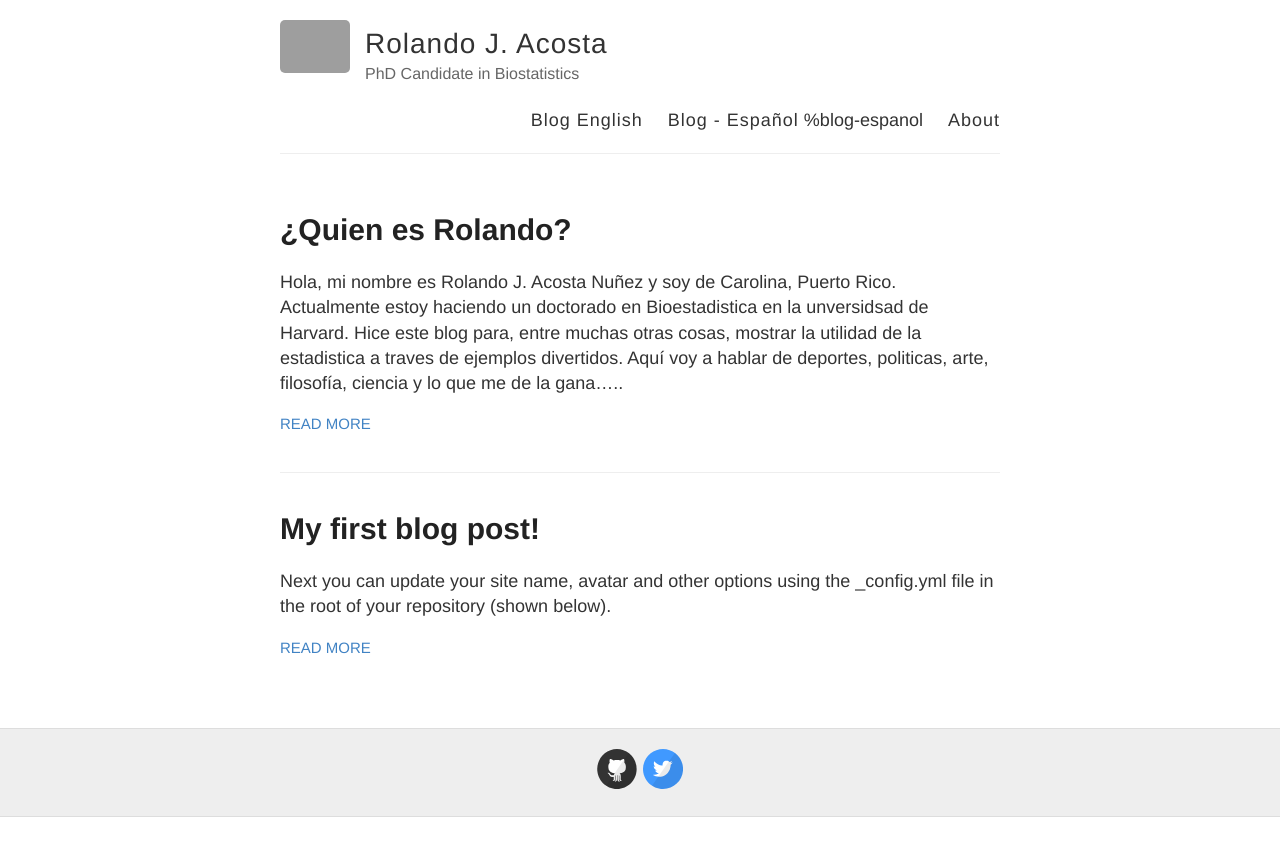
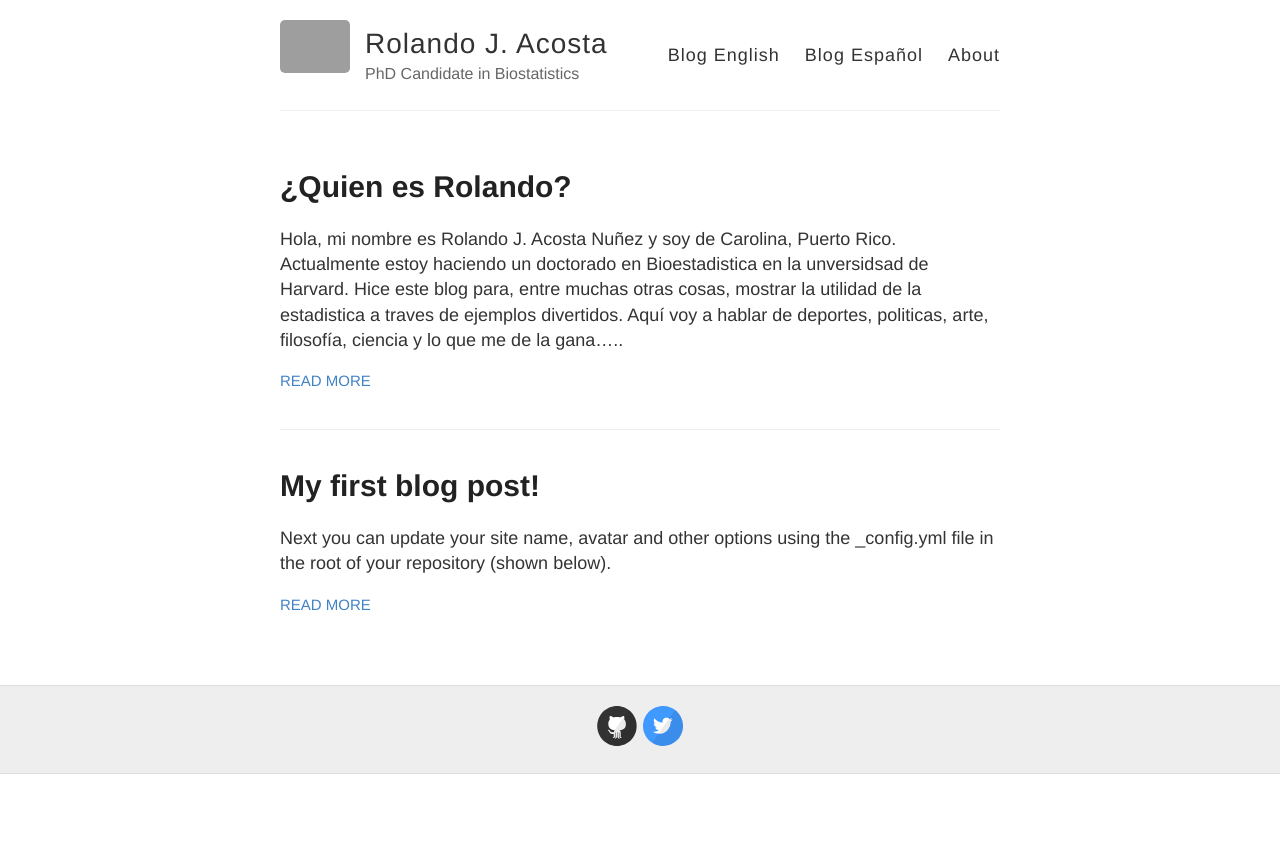
Before and after one commit to RJNunez/old-blog, a Jekyll site: the page built from index.html, in a window 1280 px wide. Shown: the top 856 px of the page. Built offline with Jekyll 4.4.1, drawn with Linux system fonts in a browser that asks for light colours; grey boxes are pictures that could not be loaded.

Commit message:
Update default.html

```diff
--- a/_layouts/default.html
+++ b/_layouts/default.html
@@ -28,7 +28,7 @@
 
           <nav>
             <a href="{{ site.baseurl }}/">Blog English</a>
-            <a href="{{ site.baseurl }}/">Blog - Español</a> %blog-espanol
+            <a href="{{ site.baseurl }}/blog-espanol">Blog Español</a>
             <a href="{{ site.baseurl }}/about">About</a>
           </nav>
         </header>
```
